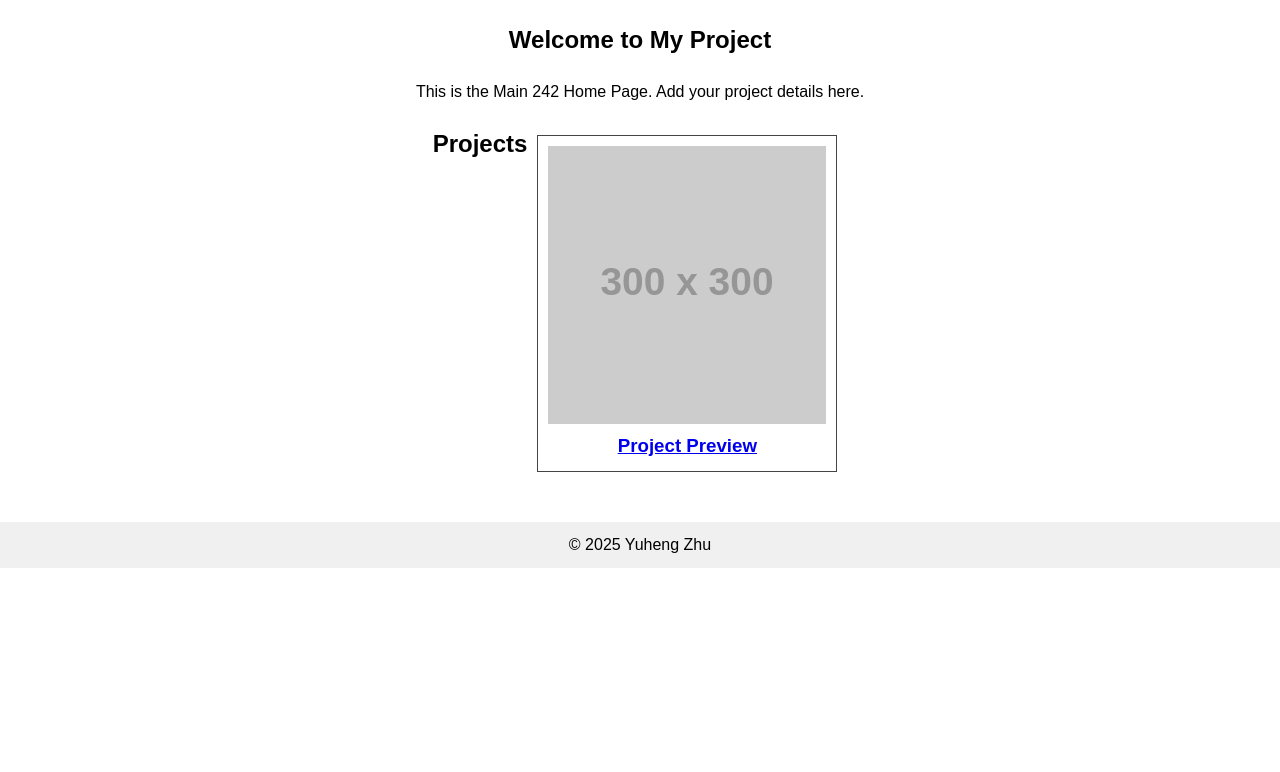
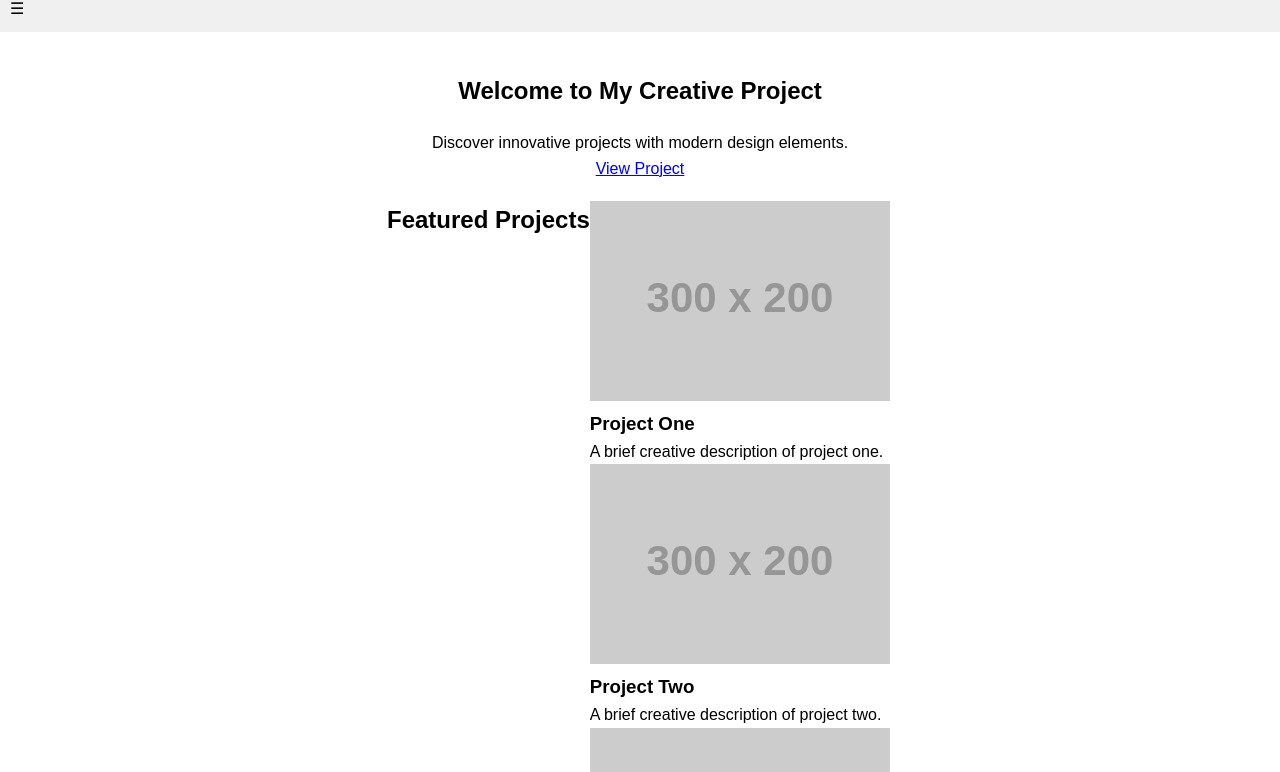
Before and after one commit to CSE-Yuheng/CSE-yuheng.github.io, a plain HTML site: page csce242/projects/part3/index.html in a window 1280 px wide. Shown: the part 65-837 px from the top of the page. Before the commit the page ends 800 px from the top, so only its background shows below. Drawn offline with Linux system fonts and the light colour scheme; placeholder pictures from the web are drawn by us.

Commit message:
Update index.html

```diff
--- a/csce242/projects/part3/index.html
+++ b/csce242/projects/part3/index.html
@@ -2,38 +2,66 @@
 <html lang="en">
 <head>
   <meta charset="UTF-8">
-  <meta name="viewport" content="width=device-width, initial-scale=1.0">
+  <meta name="viewport" content="width=device-width, initial-scale=1">
   <title>Main 242 Home Page</title>
+  <!-- Google Fonts for a creative touch -->
+  <link href="https://fonts.googleapis.com/css2?family=Lobster&family=Roboto:wght@400;700&display=swap" rel="stylesheet">
   <link rel="stylesheet" href="css/styles.css">
 </head>
 <body>
   <header>
     <nav>
-      <ul>
+      <div class="logo">My Creative Site</div>
+      <ul class="nav-links">
         <li><a href="index.html" class="active">Home</a></li>
         <li><a href="preview.html">Preview</a></li>
         <li><a href="about.html">About</a></li>
         <li><a href="contact.html">Contact</a></li>
       </ul>
+      <div class="menu-toggle">&#9776;</div>
     </nav>
   </header>
+
   <main>
     <section class="hero">
-      <h1>Welcome to My Project</h1>
-      <p>This is the Main 242 Home Page. Add your project details here.</p>
+      <h1>Welcome to My Creative Project</h1>
+      <p>Discover innovative projects with modern design elements.</p>
+      <a href="preview.html" class="btn">View Project</a>
     </section>
+
     <section class="projects">
-      <h2>Projects</h2>
-      <div class="project-item">
-        <a href="preview.html">
-          <img src="https://via.placeholder.com/300" alt="Project Preview">
-          <h3>Project Preview</h3>
-        </a>
+      <h2>Featured Projects</h2>
+      <div class="project-grid">
+        <div class="project-card">
+          <img src="https://via.placeholder.com/300x200?text=Project+1" alt="Project 1">
+          <h3>Project One</h3>
+          <p>A brief creative description of project one.</p>
+        </div>
+        <div class="project-card">
+          <img src="https://via.placeholder.com/300x200?text=Project+2" alt="Project 2">
+          <h3>Project Two</h3>
+          <p>A brief creative description of project two.</p>
+        </div>
+        <div class="project-card">
+          <img src="https://via.placeholder.com/300x200?text=Project+3" alt="Project 3">
+          <h3>Project Three</h3>
+          <p>A brief creative description of project three.</p>
+        </div>
       </div>
     </section>
   </main>
+
   <footer>
-    <p>&copy; 2025 Yuheng Zhu</p>
+    <p>&copy; 2025 Creative Projects by Your Name</p>
   </footer>
+
+  <script>
+    // Mobile menu toggle functionality
+    const menuToggle = document.querySelector('.menu-toggle');
+    const navLinks = document.querySelector('.nav-links');
+    menuToggle.addEventListener('click', () => {
+      navLinks.classList.toggle('active');
+    });
+  </script>
 </body>
 </html>
```
